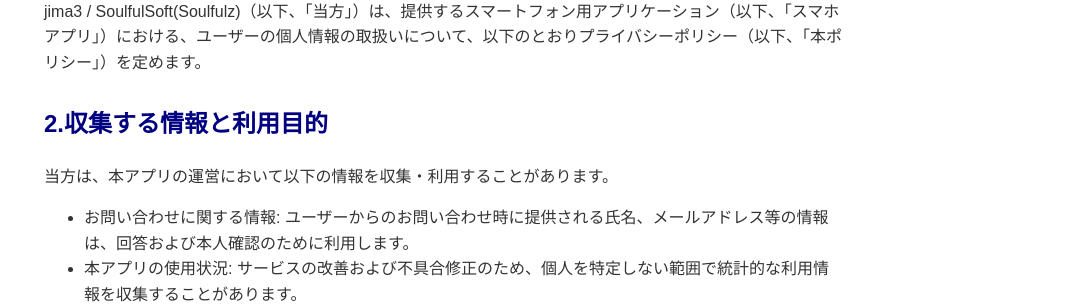
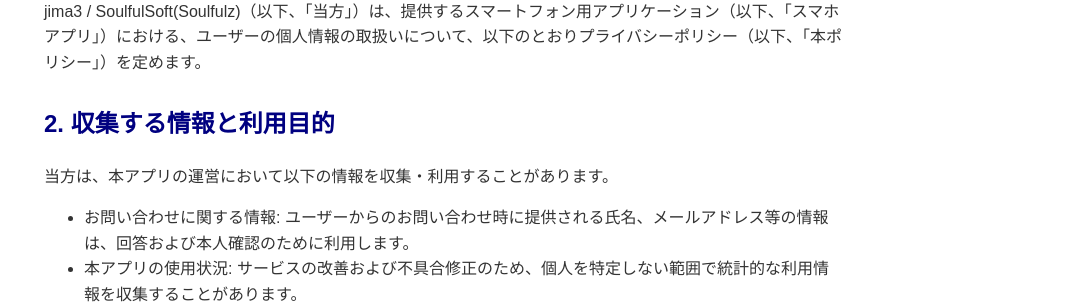
Before and after one commit to SoulfulSoft/soulfulsoft.github.io, a Jekyll site: the page built from the_usual_phrase/privacy-policy.md, in a window 1280 px wide. Shown: the part 311-615 px from the top of the page, without its empty margins (196-1280 px from the left). Built offline with Jekyll 4.4.1, drawn with Linux system fonts in a browser that asks for light colours; part of the change alters nothing that is shown.

```diff
--- a/_layouts/privacy-policy.html
+++ b/_layouts/privacy-policy.html
@@ -34,14 +34,14 @@
     <h2>1. はじめに</h2>
     <p>jima3 / SoulfulSoft(Soulfulz)（以下、「当方」）は、提供するスマートフォン用アプリケーション（以下、「スマホアプリ」）における、ユーザーの個人情報の取扱いについて、以下のとおりプライバシーポリシー（以下、「本ポリシー」）を定めます。</p>
 
-    <h2>2.収集する情報と利用目的</h2>
+    <h2>2. 収集する情報と利用目的</h2>
     <p>当方は、本アプリの運営において以下の情報を収集・利用することがあります。</p>
     <ul>
         <li>お問い合わせに関する情報: ユーザーからのお問い合わせ時に提供される氏名、メールアドレス等の情報は、回答および本人確認のために利用します。</li>
         <li>本アプリの使用状況: サービスの改善および不具合修正のため、個人を特定しない範囲で統計的な利用情報を収集することがあります。</li>
     </ul>
 
-    <h2>3. データの保存と管理</h2>
+    <h2>3. {{ page.app-specific-title }}</h2>
     {{ page.app-specific }}
     <!--
     <p>アプリで入力されたデータおよびアプリ設定等は、原則としてユーザーの端末内に保存されます。当方のサーバーへ送信・保存されることはありません。</p>
```
